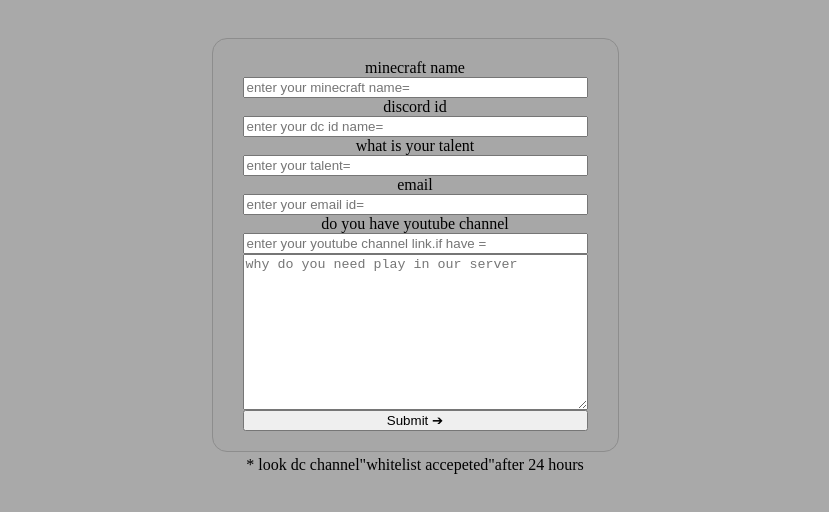
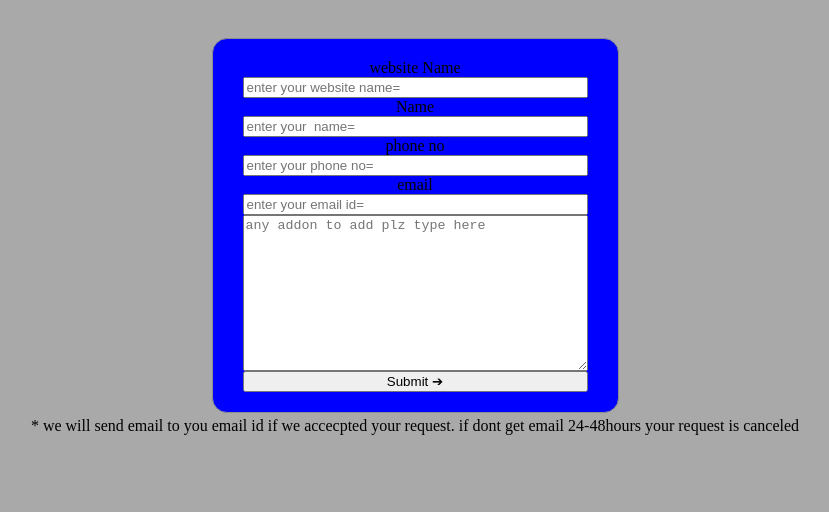
Before and after one commit to Kichusiva/kichusiva.github.io, a plain HTML site: page form.html in a window 1280 px wide. Shown: the whole page, without its empty margins (225-1054 px from the left). Drawn offline with Linux system fonts and the light colour scheme.

Commit message:
Add files via upload

```diff
--- a/form.html
+++ b/form.html
@@ -11,7 +11,7 @@
         flex-direction: column;
         position: relative;
         overflow: hidden;
-        background-color:rgb(167, 167, 167);
+        background-color:blue;
         padding: 20px 30px;
         overflow: hidden;
         width: 345px;
@@ -29,24 +29,24 @@
 <body>
     <center>
         <form action="mailto:sivanarayankv@gmail.com"method="post"enctype="text/plain">
-        <label for="name">minecraft name</label>
-        <input class="fil" type="text"name="minecraft name="placeholder="enter your minecraft name="required>
-        <label for="name">discord id</label>
-        <input class="fil" type="text"name="discord id="placeholder="enter your dc id name="required>
-        <label for="name">what is your talent</label>
-        <input class="fil" type="text"name="what is your talent ="placeholder="enter your talent="required>
+        <label for="name">website Name</label>
+        <input class="fil" type="text"name="website name="placeholder="enter your website name="required>
+        <label for="name">Name</label>
+        <input class="fil" type="text"name=" name="placeholder="enter your  name="required>
+        <label for="name">phone no</label>
+        <input class="fil" type="text"name=" phone no="placeholder="enter your phone no="required>
         <label for="name">email</label>
-        <input class="fil" type="text"name= "email="placeholder="enter your email id="required>
+        <input class="fil" type="text"name=" email="placeholder="enter your email id="required>
         <label for="message"></label>
-        <label for="name">do you have youtube channel </label>
-        <input class="fil" type="text"name=" email="placeholder="enter your youtube channel link.if have ="required>
-        <textarea name="message" id="" cols="30" rows="10" placeholder="why do you need play in our server"></textarea>
+        <textarea name="message" id="" cols="30" rows="10" placeholder="any addon to add plz type here "></textarea>
         <button class="click">Submit &#10132;</button>
     </form>
     <br>
-        <p>* look dc channel"whitelist accepeted"after 24 hours</p>
+        <p>* we will send email to you email id if we accecpted your request. if  dont get email 24-48hours your request is canceled</p>
 </center>
 <script>
+    const scriptURL = 'https://script.google.com/macros/s/AKfycbz4QUtjWB_k63zg4EmVPhWrHy1D3N6M8WtRSKR8XNqpo9yAuEJZhUROqn9SBbexwTMi/exec'
+    const form = document.forms['product']
 
     form.addEventListener('submit', e => {
       e.preventDefault()
```
